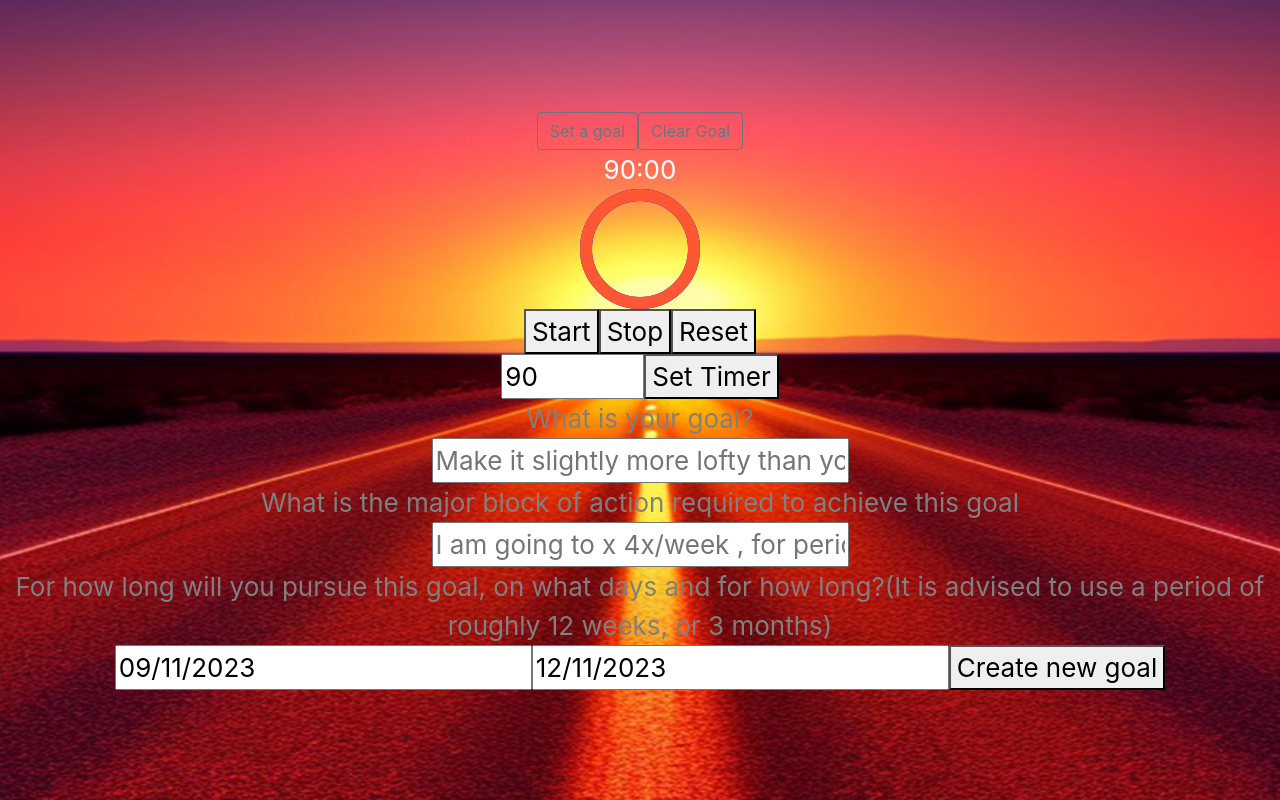
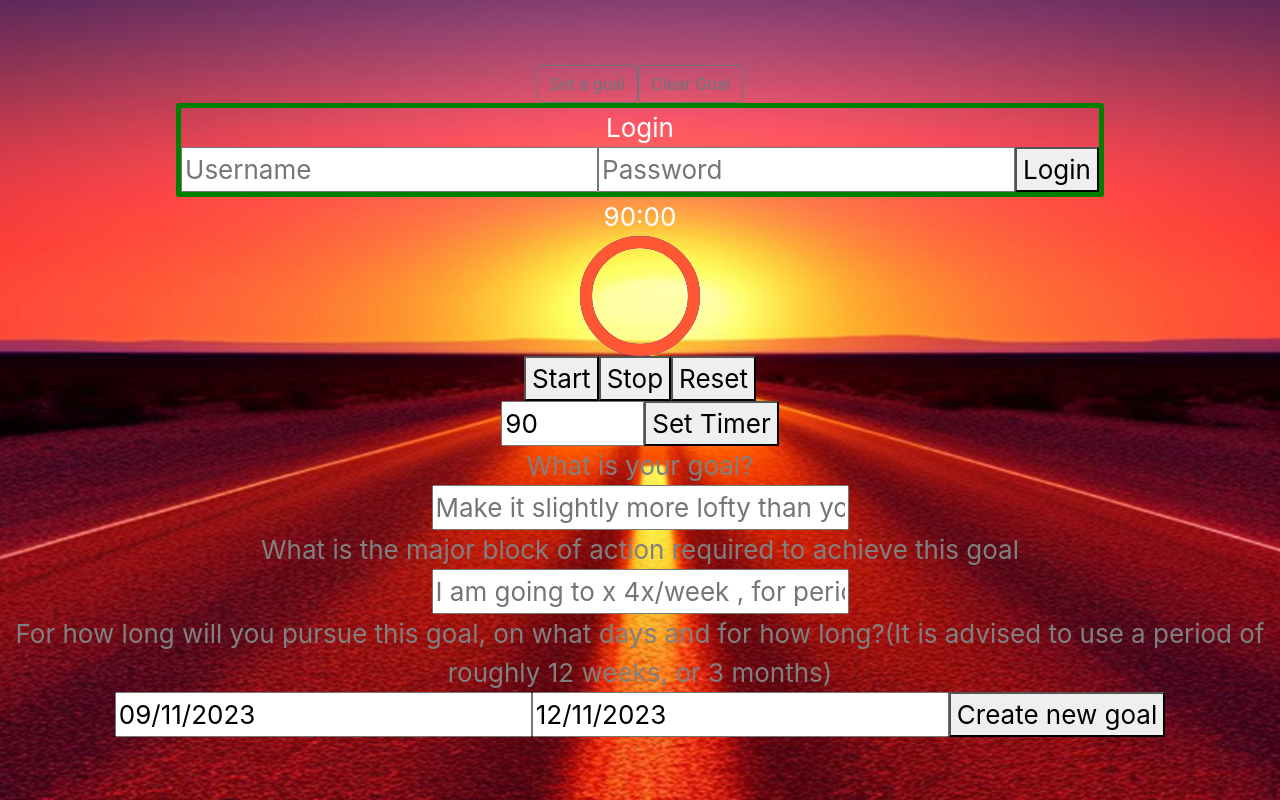
Before and after one commit to 2000mato/AH-Goals-Toolkit, a React (Create React App) app in the folder toolkit/: page / in a window 1280 px wide. Built offline with nearby package versions, Linux system fonts and the light colour scheme.

Commit message:
working on login form and login context, will dissapear the form if logged in

```diff
--- a/toolkit/src/App.js
+++ b/toolkit/src/App.js
@@ -5,6 +5,7 @@ import Toolbar from './Toolbar';
 import DefinedGoals from './DefinedGoal';
 import Timer from './Timer';
 import TimerContextProvider from './contexts/TimerContextProvider';
+import Login from './Login';
 
 function App() {
   return (
@@ -12,6 +13,7 @@ function App() {
       <TimerContextProvider>
       <GoalContextProvider >
         <Toolbar />
+        <Login />
         <Timer />
         <DefinedGoals />
         <Prompt />
--- /dev/null
+++ b/toolkit/src/Login.css
@@ -0,0 +1,8 @@
+.login{
+    display: flex;
+    flex-direction: column;
+    border-radius: 3px;
+    border-style: solid;
+    border-width: 5px;
+    border-color: green;
+}
--- /dev/null
+++ b/toolkit/src/Login.js
@@ -0,0 +1,42 @@
+import './Login.css'
+import React, { useState } from'react';
+function Login(){
+
+
+    const [username, setUsername] = useState('');
+    const [password, setPassword] = useState('');
+
+    const handleSubmit = async (e) => {
+        e.preventDefault();
+
+        const response = await fetch('/login', {
+            method: 'POST',
+            headers: { 'Content-Type': 'application/json' },
+            body: JSON.stringify({ username, password })
+        });
+
+        // Handle response here (e.g., redirect, show error, etc.)
+    };
+
+
+    return(
+        <div className="login">Login
+
+
+        <form onSubmit = {handleSubmit}>
+
+        <input type="text" placeholder="Username" value={username}
+        onChange={(e) => setUsername(e.target.value)} required />
+
+        <input type="password" placeholder="Password" value={password}
+        onChange={(e) => setPassword(e.target.value)} required />
+
+        <button type='submit'>Login</button>
+
+        </form>
+
+        </div>
+    )
+}
+
+export default Login;
--- a/toolkit/src/contexts/GoalContextProvider.js
+++ b/toolkit/src/contexts/GoalContextProvider.js
@@ -10,6 +10,9 @@ const GoalContextProvider = ({children}) => {
     const threeMonthsFromNow = new Date(currentDate.setMonth(currentDate.getMonth() + 3));
     const [goalText, setGoalText] = useState('');
     const [actionText, setActionText] = useState('');
+    const [username, setUsername] = useState('');
+    const [password, setPassword] = useState('');
+    const [loginStatus, setLoginStatus] = useState(false);
 
     const defaultGoalDetails = {
         goalText: '',
```
